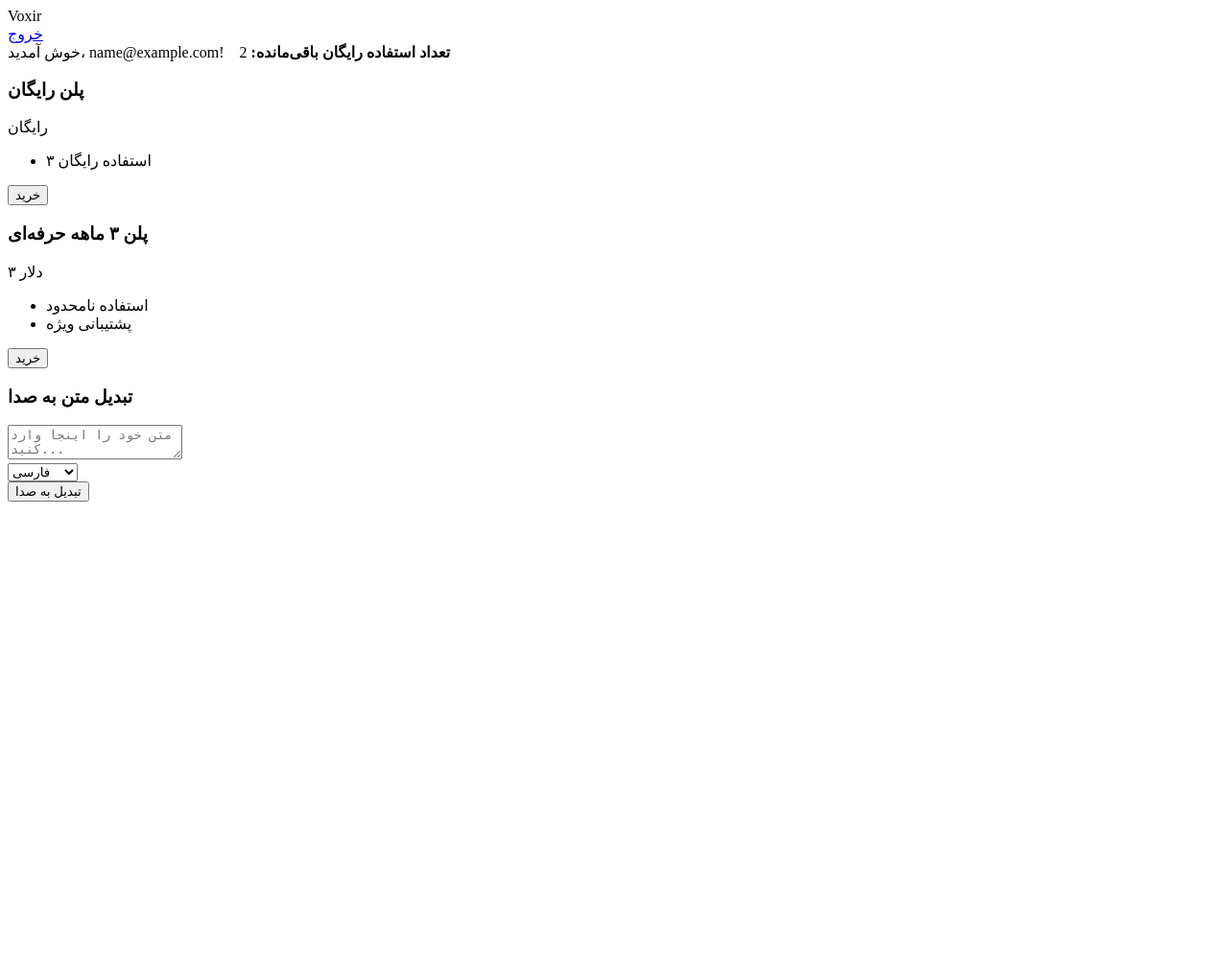
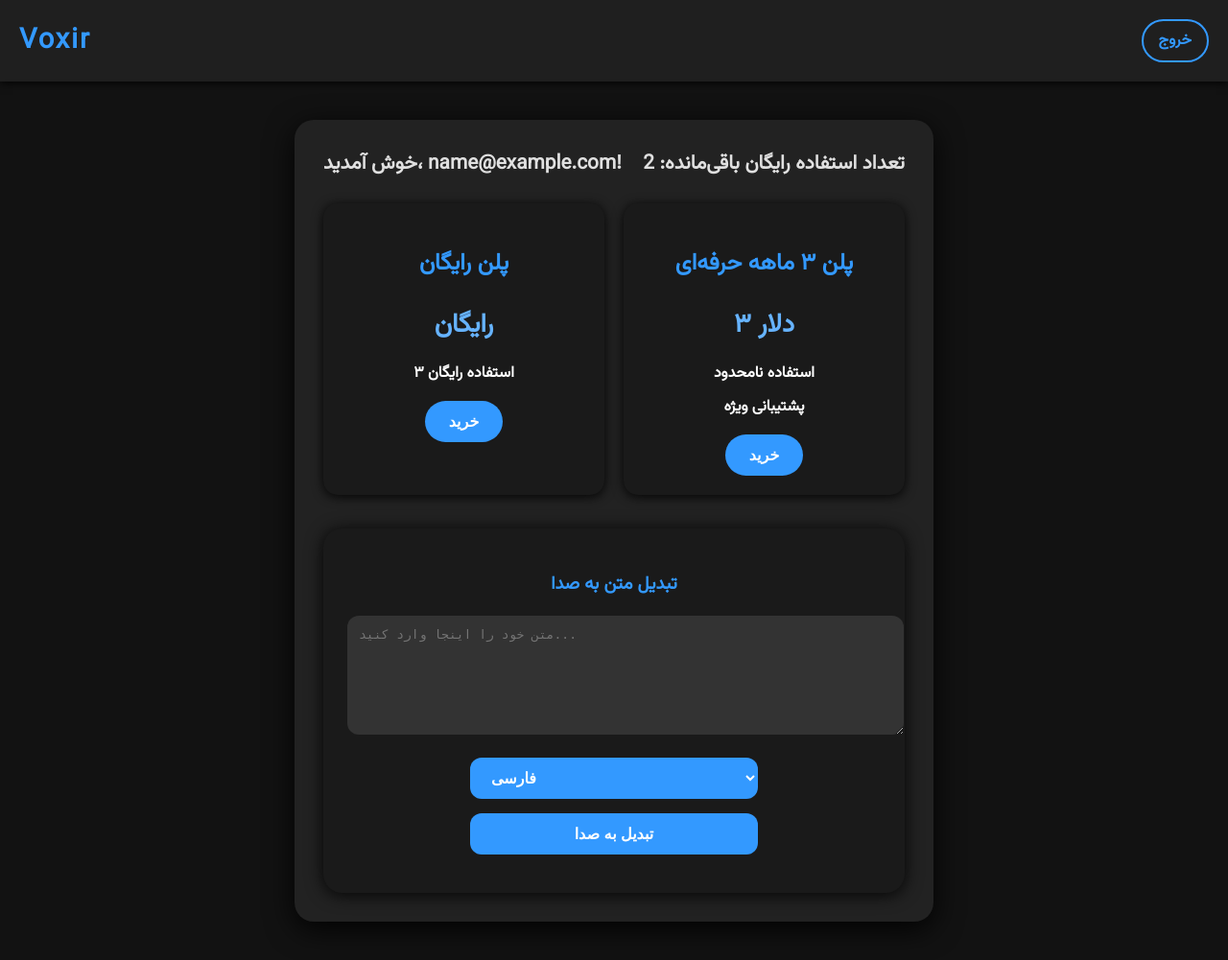
Before and after one commit to ahmadsamimrahmani427/voxir-app, a Flask app: page /app in a window 1280 px wide. Shown: the whole page at 96% size. Before the commit the page ends 523 px from the top, so only its background shows below. Run offline with Flask 3, Linux system fonts and the light colour scheme; the visitor is signed in with stand-in values (Sample User, id 1).

Commit message:
Update index.html

```diff
--- a/templates/index.html
+++ b/templates/index.html
@@ -1,11 +1,194 @@
 <!DOCTYPE html>
-<html lang="فا">
+<html lang="fa">
 <head>
     <meta charset="UTF-8" />
     <title>داشبورد Voxir</title>
     <style>
-        /* ... استایل‌ها همان است ... */
-        /* (کد CSS کامل همان است که قبلا فرستادی) */
+        @import url('https://fonts.googleapis.com/css2?family=Vazirmatn&display=swap');
+        body {
+            font-family: 'Vazirmatn', Tahoma, sans-serif;
+            background: #121212;
+            margin: 0; padding: 0; min-height: 100vh; color: #fff;
+            display: flex; flex-direction: column;
+        }
+        header {
+            background: #1f1f1f;
+            padding: 20px;
+            display: flex; justify-content: space-between; align-items: center;
+            box-shadow: 0 2px 8px rgba(0,0,0,0.8);
+        }
+        header .logo {
+            font-size: 1.8em; font-weight: bold;
+            letter-spacing: 2px;
+            color: #3399ff;
+        }
+        header a.logout {
+            color: #3399ff;
+            text-decoration: none;
+            font-weight: bold;
+            border: 2px solid #3399ff;
+            padding: 8px 16px;
+            border-radius: 25px;
+            transition: background-color 0.3s ease;
+        }
+        header a.logout:hover {
+            background-color: #3399ff;
+            color: #121212;
+        }
+        main {
+            flex: 1;
+            max-width: 900px;
+            margin: 40px auto;
+            background: #222;
+            border-radius: 20px;
+            padding: 30px;
+            box-shadow: 0 8px 30px rgba(0,0,0,0.9);
+        }
+        .user-info {
+            font-size: 1.3em;
+            margin-bottom: 25px;
+            text-align: center;
+            font-weight: 600;
+            color: #e0e0e0;
+        }
+        .plans {
+            display: flex;
+            gap: 20px;
+            margin-bottom: 35px;
+            justify-content: center;
+            flex-wrap: wrap;
+        }
+        .plan {
+            background: #1a1a1a;
+            padding: 20px;
+            border-radius: 15px;
+            box-shadow: 0 2px 12px rgba(0,0,0,0.9);
+            flex: 1 1 250px;
+            max-width: 300px;
+            color: #fff;
+            text-align: center;
+            transition: transform 0.3s ease;
+        }
+        .plan:hover {
+            transform: translateY(-8px);
+        }
+        .plan h3 {
+            color: #3399ff;
+            font-size: 1.5em;
+        }
+        .plan .price {
+            font-size: 1.7em;
+            font-weight: bold;
+            color: #66b3ff;
+            margin: 15px 0;
+        }
+        .plan ul {
+            list-style: none;
+            padding: 0;
+        }
+        .plan li {
+            margin-bottom: 10px;
+            font-weight: 600;
+        }
+        .plan form {
+            margin-top: 15px;
+        }
+        .plan button {
+            background-color: #3399ff;
+            color: white;
+            border: none;
+            padding: 12px 25px;
+            border-radius: 30px;
+            cursor: pointer;
+            font-weight: 600;
+            font-size: 1em;
+            transition: background-color 0.3s ease;
+        }
+        .plan button:hover {
+            background-color: #66b3ff;
+        }
+        .tts-section {
+            background: #1a1a1a;
+            padding: 25px;
+            border-radius: 20px;
+            box-shadow: 0 2px 18px rgba(0,0,0,0.9);
+        }
+        .tts-section h3 {
+            text-align: center;
+            font-weight: 700;
+            color: #3399ff;
+        }
+        .tts-section textarea {
+            width: 100%;
+            height: 100px;
+            font-size: 1em;
+            padding: 12px;
+            border-radius: 12px;
+            border: none;
+            resize: vertical;
+            outline: none;
+            background-color: #333;
+            color: #fff;
+        }
+        .tts-section select, .tts-section button {
+            margin-top: 15px;
+            padding: 12px 18px;
+            font-size: 1em;
+            border-radius: 12px;
+            border: none;
+            cursor: pointer;
+            font-weight: 600;
+        }
+        .tts-section select {
+            background-color: #3399ff;
+            color: white;
+            width: 100%;
+            max-width: 300px;
+            display: block;
+            margin: 15px auto 0;
+        }
+        .tts-section button {
+            background-color: #3399ff;
+            color: white;
+            margin: 15px auto 0;
+            display: block;
+            width: 100%;
+            max-width: 300px;
+            transition: background-color 0.3s ease;
+        }
+        .tts-section button:hover {
+            background-color: #66b3ff;
+        }
+        .audio-player {
+            margin-top: 20px;
+            text-align: center;
+        }
+        .audio-player audio {
+            width: 100%;
+            max-width: 400px;
+            border-radius: 12px;
+            box-shadow: 0 2px 12px rgba(0,0,0,0.9);
+        }
+        .audio-player button {
+            margin-top: 10px;
+            background-color: #3399ff;
+            color: white;
+            border: none;
+            padding: 10px 25px;
+            border-radius: 25px;
+            cursor: pointer;
+            font-weight: 700;
+            transition: background-color 0.3s ease;
+        }
+        .audio-player button:hover {
+            background-color: #66b3ff;
+        }
+        .error-message {
+            color: #ff6666;
+            font-weight: 600;
+            margin-top: 15px;
+            text-align: center;
+        }
     </style>
 </head>
 <body>
@@ -39,13 +222,11 @@
         <div class="tts-section">
             <h3>تبدیل متن به صدا</h3>
             <textarea id="text-input" placeholder="متن خود را اینجا وارد کنید..."></textarea>
-            <br />
             <select id="voice-select">
                 {% for lang, voice in languages.items() %}
                 <option value="{{ voice }}">{{ lang }}</option>
                 {% endfor %}
             </select>
-            <br />
             <button onclick="convertTextToSpeech()">تبدیل به صدا</button>
 
             <div class="audio-player" id="audio-player" style="display:none;">
@@ -94,10 +275,7 @@
         }
 
         function downloadAudio() {
-            const audioElem = document.getElementById('audio');
-            if (audioElem.src) {
-                window.location.href = '/download';
-            }
+            window.location.href = '/download';
         }
     </script>
 </body>
```
